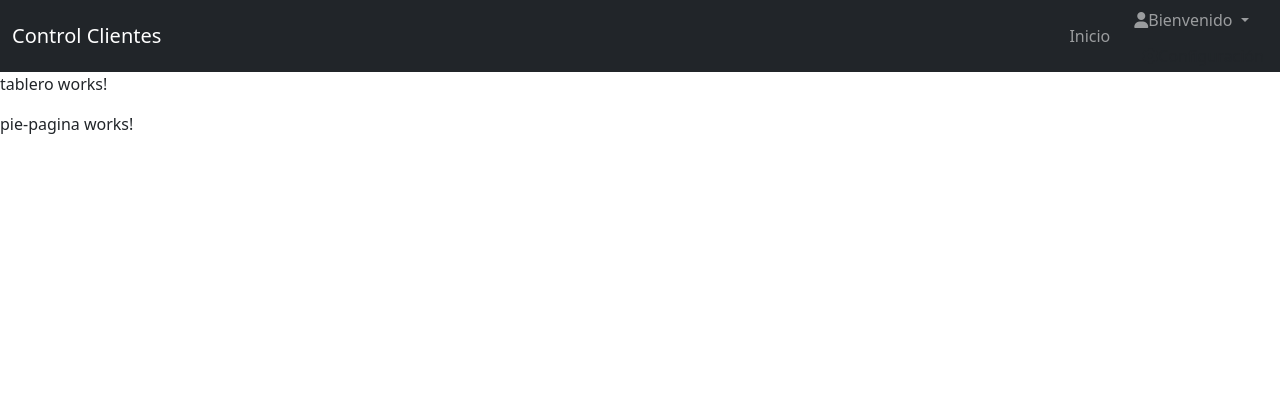
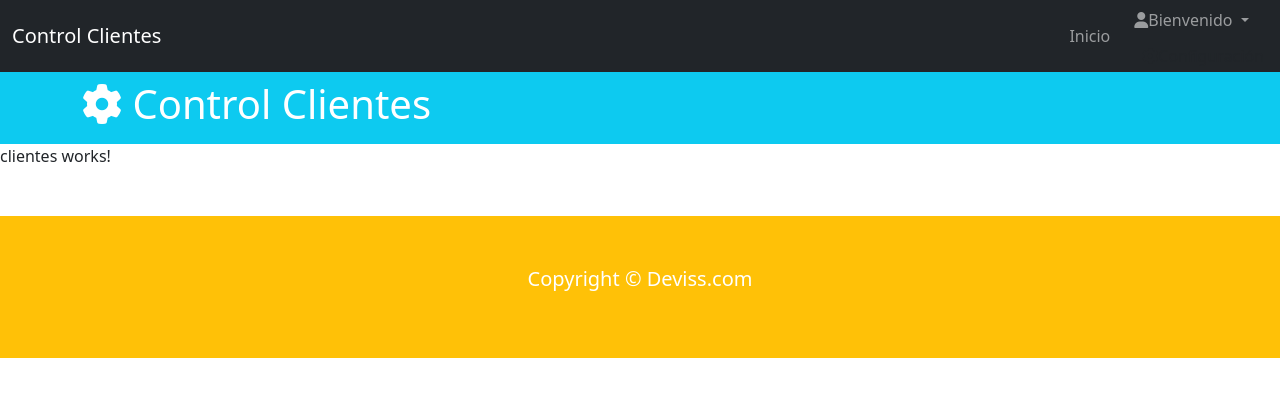
Before and after one commit to Medar2/UdemyAngular, an Angular app in the folder control-clientes/: page / in a window 1280 px wide. Shown: the top 396 px of the page. Built offline with nearby package versions, Linux system fonts and the light colour scheme.

Commit message:
[ADD] pie-pagina footer

```diff
--- a/control-clientes/src/app/componentes/cabecero/cabecero.component.html
+++ b/control-clientes/src/app/componentes/cabecero/cabecero.component.html
@@ -15,7 +15,9 @@
 
         <ul class="navbar-nav ml-auto">
             <li class="nav-item dropdown mr-3">
-                <a href="#" class="nav-link dropdown-toggle" data-toggle="dropdown">
+                <a href="#"
+                class="nav-link dropdown-toggle"
+                data-toggle="dropdown">
                     <i class="fas fa-user"></i>Bienvenido
                 </a>
                 <div class="dropdown-manu">
--- a/control-clientes/src/app/componentes/pie-pagina/pie-pagina.component.html
+++ b/control-clientes/src/app/componentes/pie-pagina/pie-pagina.component.html
@@ -1 +1,13 @@
-<p>pie-pagina works!</p>
+<footer id="pie-pagona" class="bg-warning text-white mt-5 p-5">
+
+        <div class="container">
+            <div class="row">
+                <div class="col">
+                    <p class="lead text-center">
+                        <span class="text-center">Copyright &copy; Deviss.com</span>
+
+                </div>
+            </div>
+        </div>
+
+</footer>
--- a/control-clientes/src/app/componentes/tablero/tablero.component.html
+++ b/control-clientes/src/app/componentes/tablero/tablero.component.html
@@ -1 +1,12 @@
-<p>tablero works!</p>
+<header id="main-header" class="py-2 bg-info text-white">
+    <div class="container">
+        <div class="row">
+            <div class="col-md-8">
+                <h1>
+                    <i class="fas fa-cog"></i> Control Clientes
+                </h1>
+            </div>
+        </div>
+    </div>
+</header>
+<app-clientes></app-clientes>
```
